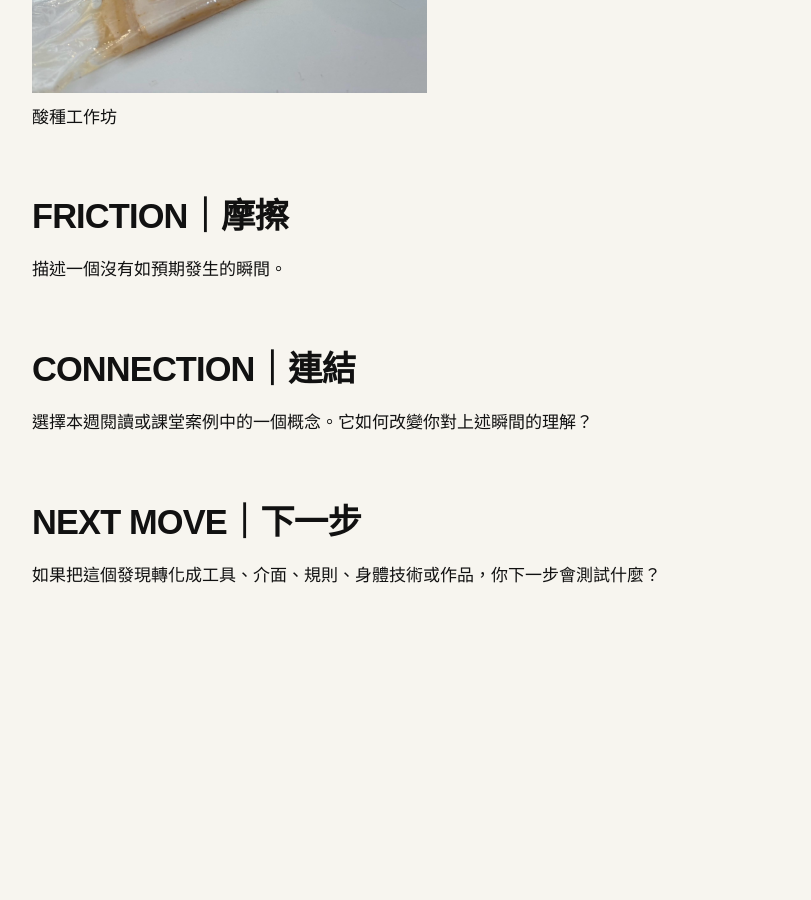
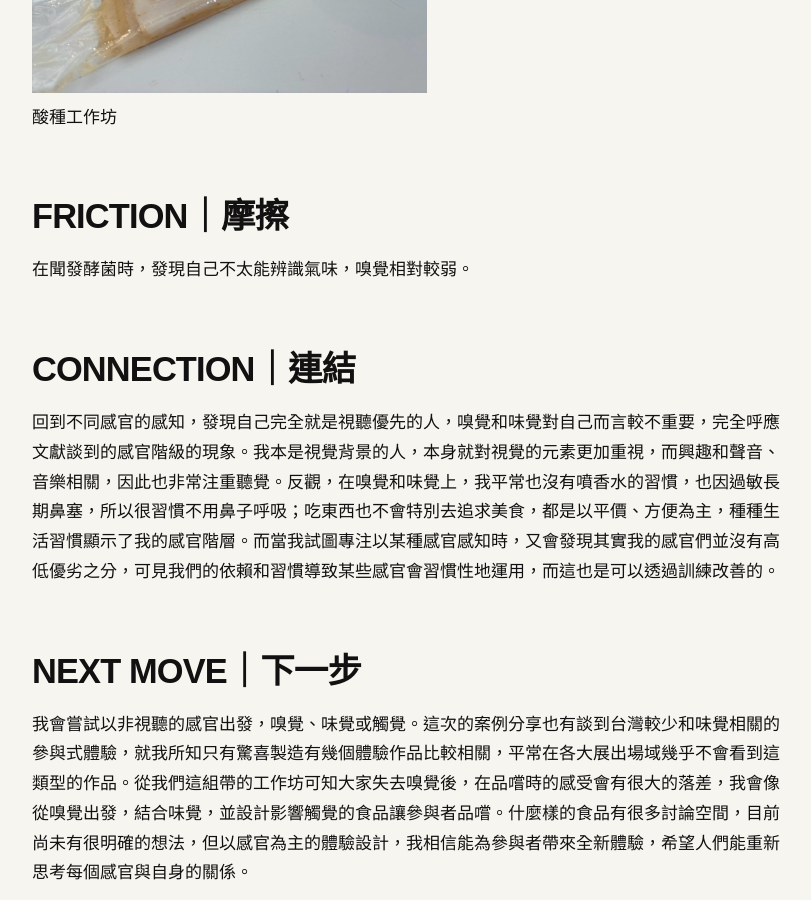
Before and after one commit to yunhanchan/fieldworkarchive, a Jekyll site: the page built from weeks/week-06.md, in a window 1280 px wide and 900 px high, scrolled down 3319 px. Shown: the whole window, without its empty margins (48-859 px from the left). Built offline with Jekyll 4.4.1, drawn with Linux system fonts in a browser that asks for light colours; before the commit the page ends 4017 px from its top, so only the background shows below that.

Commit message:
Update week-06.md

```diff
--- a/weeks/week-06.md
+++ b/weeks/week-06.md
@@ -21,13 +21,13 @@ permalink: /weeks/week-06/
 
 ## FRICTION｜摩擦
 
-描述一個沒有如預期發生的瞬間。
+在聞發酵菌時，發現自己不太能辨識氣味，嗅覺相對較弱。
 
 
 ## CONNECTION｜連結
 
-選擇本週閱讀或課堂案例中的一個概念。它如何改變你對上述瞬間的理解？
+回到不同感官的感知，發現自己完全就是視聽優先的人，嗅覺和味覺對自己而言較不重要，完全呼應文獻談到的感官階級的現象。我本是視覺背景的人，本身就對視覺的元素更加重視，而興趣和聲音、音樂相關，因此也非常注重聽覺。反觀，在嗅覺和味覺上，我平常也沒有噴香水的習慣，也因過敏長期鼻塞，所以很習慣不用鼻子呼吸；吃東西也不會特別去追求美食，都是以平價、方便為主，種種生活習慣顯示了我的感官階層。而當我試圖專注以某種感官感知時，又會發現其實我的感官們並沒有高低優劣之分，可見我們的依賴和習慣導致某些感官會習慣性地運用，而這也是可以透過訓練改善的。
 
 ## NEXT MOVE｜下一步
 
-如果把這個發現轉化成工具、介面、規則、身體技術或作品，你下一步會測試什麼？
+我會嘗試以非視聽的感官出發，嗅覺、味覺或觸覺。這次的案例分享也有談到台灣較少和味覺相關的參與式體驗，就我所知只有驚喜製造有幾個體驗作品比較相關，平常在各大展出場域幾乎不會看到這類型的作品。從我們這組帶的工作坊可知大家失去嗅覺後，在品嚐時的感受會有很大的落差，我會像從嗅覺出發，結合味覺，並設計影響觸覺的食品讓參與者品嚐。什麼樣的食品有很多討論空間，目前尚未有很明確的想法，但以感官為主的體驗設計，我相信能為參與者帶來全新體驗，希望人們能重新思考每個感官與自身的關係。
```
